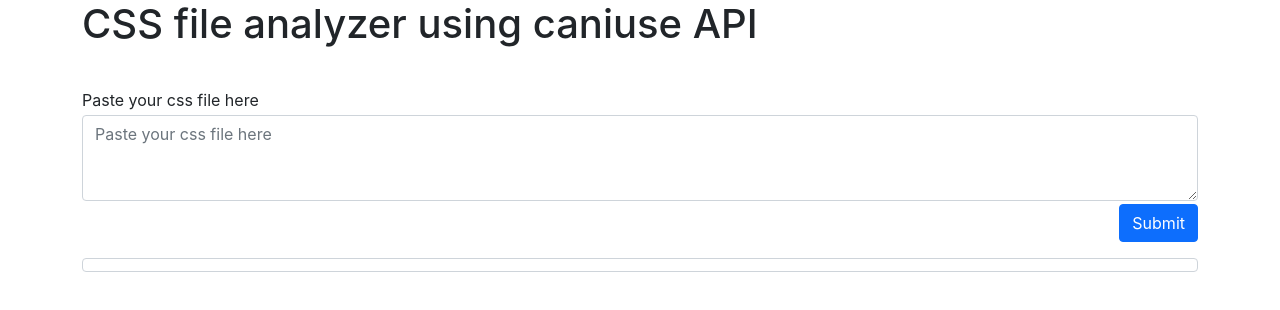
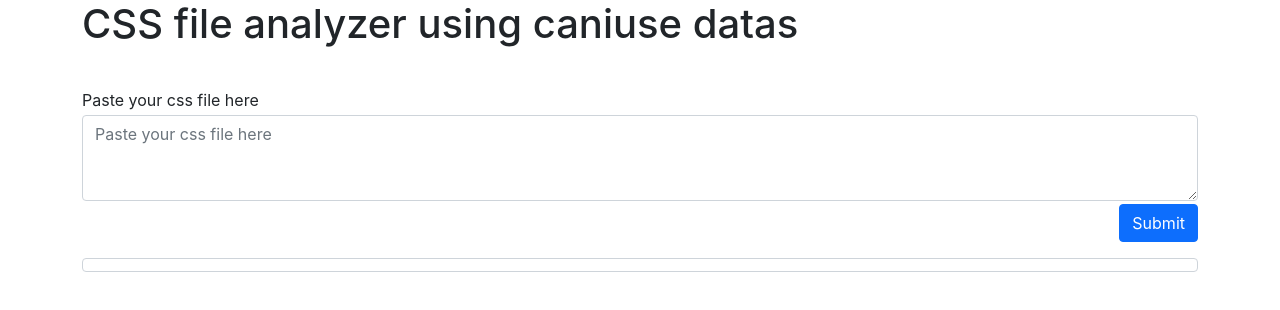
Before and after one commit to gnos28/caniusethemall, a React (Create React App) app: page / in a window 1280 px wide. Shown: the top 310 px of the page. Built offline with nearby package versions, Linux system fonts and the light colour scheme.

Commit message:
code cleaning & animations

```diff
--- a/src/App.css
+++ b/src/App.css
@@ -16,6 +16,16 @@
   position:relative;
   height: 1.5em;
   width: 100%;
+  margin: 2px 0;
+}
+
+@keyframes barGrow {
+  0%{
+    transform:scaleX(0%);
+  }
+  100%{
+    transform:scaleX(100%);
+  }
 }
 
 .bar{
@@ -23,6 +33,8 @@
   top:0;
   left:0;
   height: 1.5em;
+  transform-origin: 0 center;
+  animation: barGrow 1s;
 }
 
 .usageBar > span{
--- a/src/App.js
+++ b/src/App.js
@@ -28,7 +28,7 @@
   render() {
     return (
       <div className="container">
-        <h1>CSS file analyzer using caniuse API</h1>
+        <h1>CSS file analyzer using caniuse datas</h1>
         <FormCss handleClick={this.handleClick}  handleChange={this.handleChange} textarea={this.state.textarea}/>
         <Result data={this.state.dataToSubmit} />
       </div>
--- a/src/FormCss.jsx
+++ b/src/FormCss.jsx
@@ -7,11 +7,6 @@
     this.handleClick = props.handleClick
     this.handleChange = props.handleChange
   }
-
-//   componentWillUpdate()
-//   {
-//     this.textarea = this.props.textarea
-//   }
 
   render() {
     this.textarea = this.props.textarea
--- a/src/UsageBar.jsx
+++ b/src/UsageBar.jsx
@@ -21,7 +21,7 @@
           }}
         >
         </div>
-        <span>{this.name} {this.usage}</span>
+        <span>{Math.floor(this.usage*10)/10}% - {this.name}</span>
       </div>
     );
   }
```
Also changed, not shown: src/Result.jsx (+0 -8 lines).
